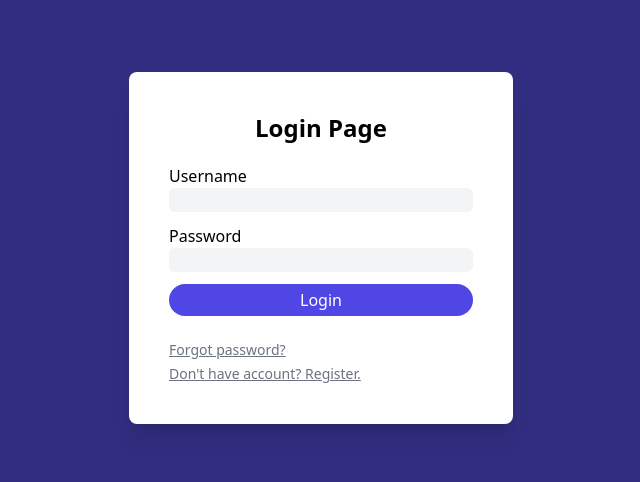
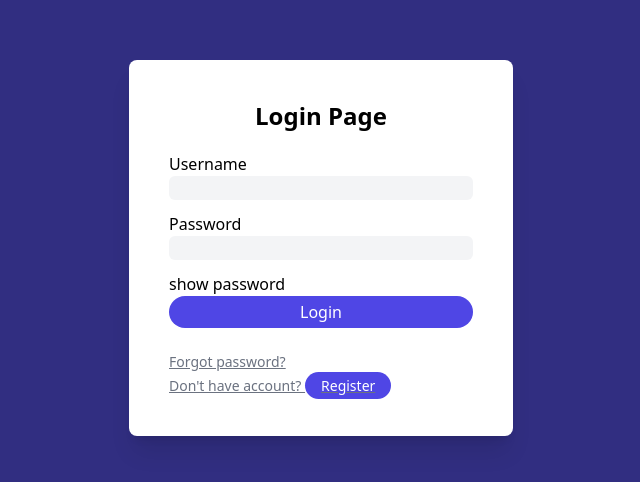
Before and after one commit to XandaNawzad/E-commerce-project, a React (Create React App) app: page /login in a window 1280 px wide. Shown: the part 152-634 px from the top of the page, without its empty margins (319-959 px from the left). Built offline with nearby package versions, Linux system fonts and the light colour scheme; no server answers.

Commit message:
feat: update navbar components

```diff
--- a/src/components/Navbar.js
+++ b/src/components/Navbar.js
@@ -53,12 +53,12 @@ export default function Navbar() {
                 <div className="flex-shrink-0 flex items-center">
                   <img
                    className="hidden lg:block h-10 w-auto"
-                    src="https://file.removal.ai/preview/tmp-6311780d4624a.png"
+                    src="https://file.removal.ai/preview/tmp-6312c956955da.png"
                     alt="icons" />
                     &nbsp;&nbsp;&nbsp;&nbsp;
                   <img
                     className="hidden lg:block h-10 w-auto"
-                    src="https://file.removal.ai/preview/tmp-631178427ed65.png"
+                    src="https://file.removal.ai/preview/tmp-6312c9a9d45e9.png"
                     alt="e-commerce" />
                 </div>
 
--- a/src/pages/Login.js
+++ b/src/pages/Login.js
@@ -27,6 +27,8 @@ export default function Login() {
     console.log(form);
   }
 
+
+
   return (
     <div className="bg-indigo-900 min-h-screen p-10 flex items-center justify-center">
       <div className="container mx-auto flex items-center justify-center">
@@ -46,12 +48,21 @@ export default function Login() {
             <label htmlFor="password"> Password</label>
             <input
               className="bg-gray-100 rounded-md mb-3 focus:ring-2"
-              type="text"
+              type="password"
               name="password"
               id="password"
               value={form.password || ''}
               onChange={onChangeHandler}
             />
+
+            <lable>show password</lable>
+
+
+
+
+
+
+
 
             <button
               type="submit"
@@ -64,7 +75,7 @@ export default function Login() {
               <button className=" mt-1 underline">Forgot password?</button>{' '}
               <br />
               <button className=" mt-1 underline">
-                Don't have account? Register.
+                Don't have account? <span  className="bg-indigo-600 p-1 rounded-full text-white px-4 hover:bg-sky-500 hover:text-white focus:outline-none focus:ring-2 focus:ring-offset-2 focus:ring-offset-gray-800 focus:ring-white"> Register</span>
               </button>
             </div>
           </form>
```
